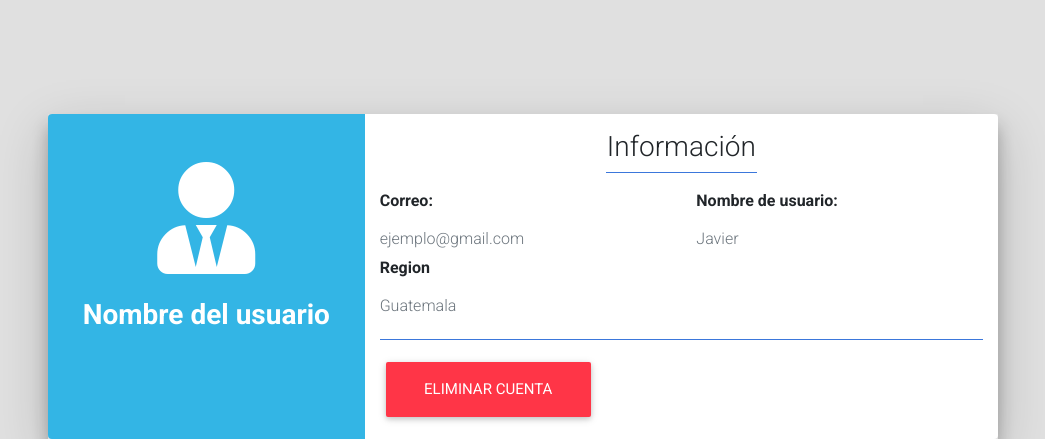
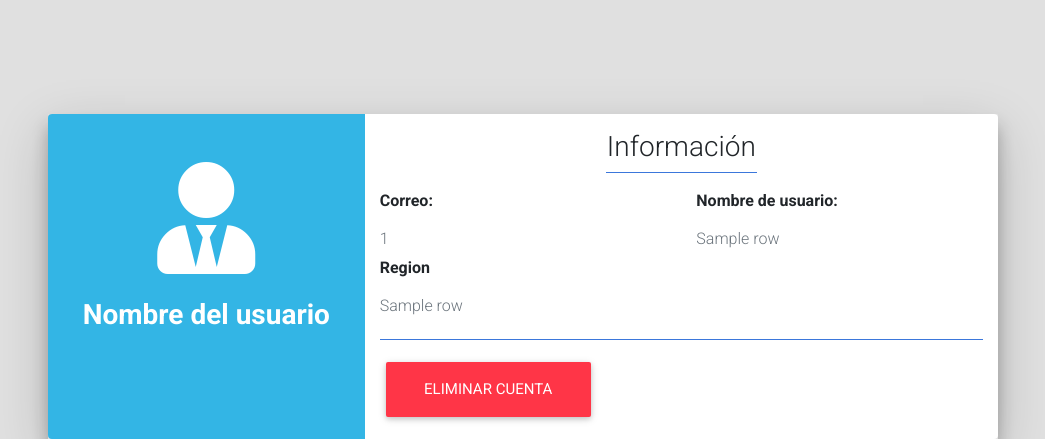
Before and after one commit to Javier-Mazariegos/Conectados, a Flask app: template templates/cuenta.html in a window 1280 px wide. Shown: the part 394-833 px from the top of the page, without its empty margins (117-1162 px from the left). Run offline with Flask 2, Linux system fonts and the light colour scheme; the template is opened without the code that fills it: most values are stand-ins (such as "Sample title", 1, 10 or a date in 2020); grey boxes marked "Sample" are stand-in pictures; parts of the project's set-up code (start-up, migrations or seed data) failed here and were passed over; some libraries are stand-ins or nearby versions.

Commit message:
Se relizó un ciclo en template cuenta para obtener los datos

```diff
--- a/templates/cuenta.html
+++ b/templates/cuenta.html
@@ -28,6 +28,7 @@
 	<div class="container">
      	<div class="row d-flex justify-content-center">
             <div class="col-md-10 mt-5 pt-5">
+				{% for row in records %}
              	<div class="row z-depth-3">
                  	<div class="col-sm-4 bg-info rounded-left">
         		        <div class="card-block text-center text-white">
@@ -41,15 +42,15 @@
                    		<div class="row">
                         	<div class="col-sm-6">
                             	<p class="font-weight-bold">Correo:</p>
-                           		<h6 class=" text-muted">ejemplo@gmail.com</h6>
+                           		<h6 class=" text-muted">{{row[0]}}</h6>
                         	</div>
                         	<div class="col-sm-6">
                             	<p class="font-weight-bold">Nombre de usuario:</p>
-                           		<h6 class="text-muted">Javier</h6>
+                           		<h6 class="text-muted">{{row[1]}}</h6>
                         	</div>
                         	<div class="col-sm-6">
                            		<p class="font-weight-bold">Region</p>
-                          	  	<h6 class="text-muted">Guatemala</h6>
+                          	  	<h6 class="text-muted">{{row[2]}}</h6>
                         	</div>
                     	</div>
                 	   	<hr class="bg-primary">
@@ -61,6 +62,7 @@
 						</div>
               		</div>
              	</div>
+				 {% endfor %}
             </div>
         </div>
 	</div>
```
